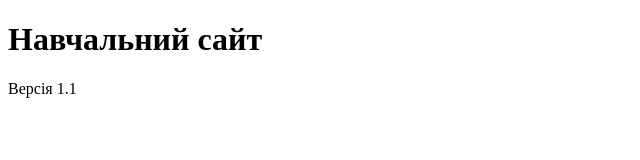
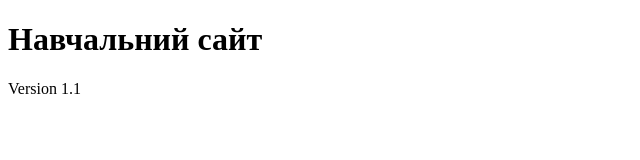
Before and after one commit to fhtyutr/web-ci, a plain HTML site: page site/index.html in a window 1280 px wide. Shown: the full height of the page, 0-640 px from the left. Drawn offline with Linux system fonts and the light colour scheme.

Commit message:
Перевірка: зламаний сайт

```diff
--- a/site/index.html
+++ b/site/index.html
@@ -6,6 +6,6 @@
 </head>
 <body>
   <h1>Навчальний сайт</h1>
-  <p>Версія 1.1</p>
+  <p>Version 1.1</p>
 </body>
 </html>
```
